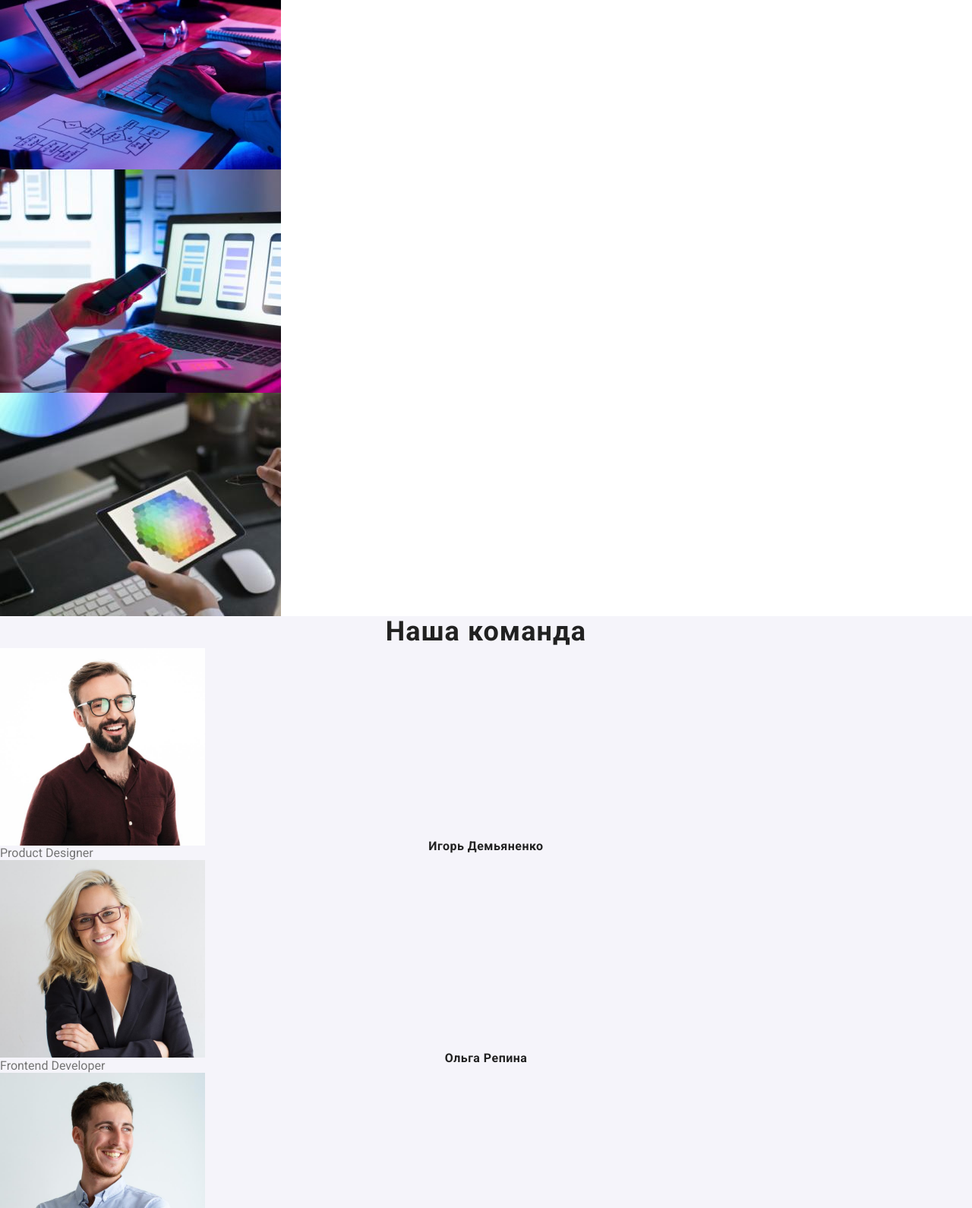
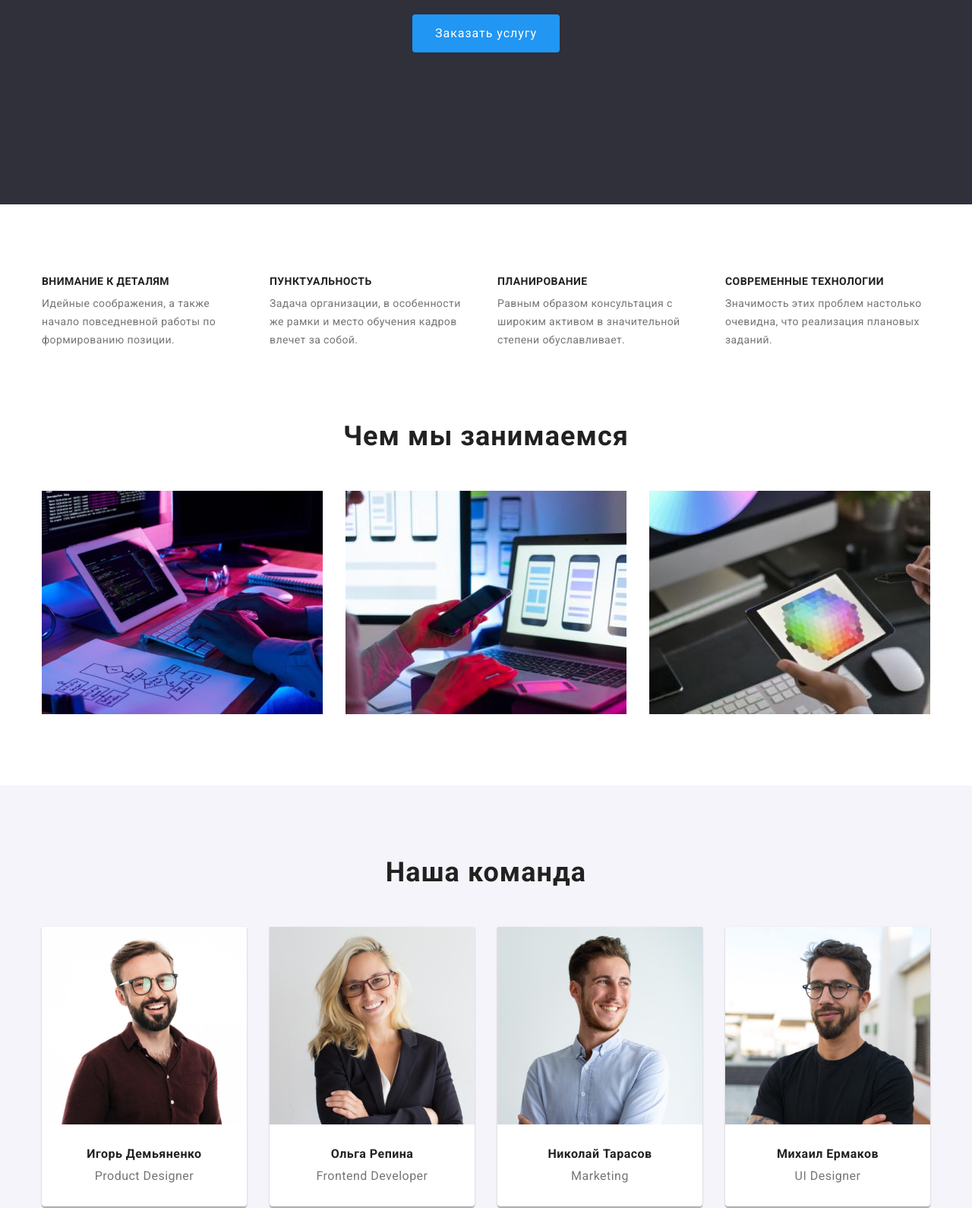
Before and after one commit to AlenkaNahorna/goit-markup-hw-03, a plain HTML site: page index.html in a window 1280 px wide. Shown: the part 463-2053 px from the top of the page at 76% size. Drawn offline with nearby package versions, Linux system fonts and the light colour scheme.

Commit message:
added flexbox to index.html

```diff
--- a/css/styles.css
+++ b/css/styles.css
@@ -65,31 +65,25 @@ body {
 
 .header {
   background-color: var(--background-main);
-  padding-top: 32px;
-  padding-bottom: 32px;
-  outline: 2px solid tomato;
+  padding-top: 25px;
+  padding-bottom: 25px;
+  border: 1px solid #ececec;
 }
 .header-container {
   display: flex;
   align-items: center;
 }
-.contacts {
-  display: flex;
-  align-items: center;
-}
-.nav-list {
-  display: flex;
-  align-items: center;
-}
+
 .logo {
+  margin-right: 93px;
+
   font-family: Raleway;
   font-weight: 700px;
   font-size: 26px;
   line-height: 1.19;
   letter-spacing: 0.03em;
+}
 
-  outline: 2px solid tomato;
-}
 .logo:hover,
 .logo:focus {
   color: var(--second-title-color);
@@ -101,14 +95,24 @@ body {
   color: var(--text-logo-primary);
 }
 
+.nav-list {
+  display: flex;
+  align-items: center;
+}
+
+.nav-item:not(:last-child) {
+  margin-right: 50px;
+}
+
 .nav-link {
+  display: block;
+  padding: 32px 0;
+
   font-weight: 500px;
   font-size: 14px;
   line-height: 1.14;
   letter-spacing: 0.02em;
   color: var(--main-title-color);
-
-  outline: 2px solid tomato;
 }
 
 .nav-link:hover,
@@ -119,23 +123,39 @@ body {
   color: var(--second-title-color);
 }
 
+.contacts {
+  display: flex;
+  align-items: center;
+  margin-left: auto;
+}
+.contact-item {
+  margin-right: 50px;
+}
 .contact {
+  display: block;
+  padding: 32px 0;
+
   font-weight: 500px;
   font-size: 14px;
   line-height: 1.14;
   letter-spacing: 0.02em;
   color: var(--first-text-color);
-  outline: 2px solid tomato;
 }
+
 .contact:hover,
 .contact:focus {
   color: var(--second-title-color);
 }
 /* -----------------------HERO------------------- */
 .hero {
+  padding: 200px 0;
   background-color: var(--background-hero);
+  text-align: center;
 }
 .primary-title {
+  margin: 0 auto 30px;
+  max-width: 696px;
+
   font-weight: 900px;
   font-size: 44px;
   line-height: 1.36;
@@ -145,6 +165,13 @@ body {
   color: var(--second-text-color);
 }
 .primary-btn {
+  display: inline-block;
+  min-width: 136px;
+  margin: 0 auto;
+  padding: 10px 30px;
+  border: 0;
+  border-radius: 4px;
+
   font-family: Roboto;
   font-weight: 700px;
   font-size: 16px;
@@ -160,9 +187,24 @@ body {
 /* ------------------FEATURES--------------------- */
 
 .features {
+  padding: 94px 0;
   background-color: var(--background-main);
 }
+.features-list {
+  display: flex;
+  align-items: center;
+}
+
+.feature-item {
+  flex-basis: calc(100% / 4);
+}
+
+.feature-item:not(:last-child) {
+  margin-right: 30px;
+}
 .features-title {
+  margin-bottom: 10px;
+
   font-weight: 700px;
   font-size: 14px;
   line-height: 1.14;
@@ -171,17 +213,29 @@ body {
   color: var(--main-title-color);
 }
 .features-text {
+  max-width: 270px;
+
   font-size: 14px;
   line-height: 1.71;
   letter-spacing: 0.03em;
 }
 
-/* ------------------------WORKS------------------ */
+/* --------------------WORKS----AND----TEAM---------- */
 .works {
+  padding-bottom: 94px;
+
   background-color: var(--background-main);
 }
 
+.team {
+  padding: 94px 0;
+
+  background-color: var(--background-section-three);
+}
+
 .section-title {
+  margin-bottom: 50px;
+
   font-weight: 700px;
   font-size: 36px;
   line-height: 1.16;
@@ -190,31 +244,59 @@ body {
   color: var(--main-title-color);
 }
 
-/* ---------------------TEAM------------------- */
+.works-list,
+.team-list {
+  display: flex;
+  align-items: center;
+}
+.work-item {
+  flex-basis: calc(100% / 3);
+}
+.work-item:not(:last-child) {
+  margin-right: 30px;
+}
+.team-item {
+  flex-basis: calc(100% / 4);
 
-.team {
-  background-color: var(--background-section-three);
+  background: var(--background-main);
+
+  box-shadow: 0px 1px 3px rgba(0, 0, 0, 0.12), 0px 1px 1px rgba(0, 0, 0, 0.14),
+    0px 2px 1px rgba(0, 0, 0, 0.2);
+  border-radius: 0px 0px 4px 4px;
+}
+
+.team-item:not(:last-child) {
+  margin-right: 30px;
+}
+
+.teammate-content {
+  padding: 30px 0;
 }
 
 .teammate-name {
+  margin-bottom: 10px;
+
   font-weight: 500px;
   font-size: 16px;
-  line-height: 1.18px;
+  line-height: 1.18;
   text-align: center;
   letter-spacing: 0.03em;
+
   color: var(--main-title-color);
 }
+
 .teammate-position {
   font-size: 16px;
-  line-height: 1.18px;
+  line-height: 1.18;
   text-align: center;
   letter-spacing: 0.03em;
 }
 
-/* ------------------FOOTER-------------- */
+/* ----------------------FOOTER---------------- */
 
 .footer {
   background-color: var(--background-hero);
+  padding: 60px 0;
 }
 
 .logo-secondary {
@@ -224,6 +306,9 @@ body {
   font-style: normal;
 }
 .map {
+  display: inline-block;
+  margin-top: 20px;
+
   font-family: Roboto;
   font-weight: normal;
   font-size: 14px;
@@ -232,6 +317,9 @@ body {
   color: var(--second-text-color);
 }
 .footer-contact {
+  display: inline-block;
+  margin-top: 9px;
+
   font-family: Roboto;
   font-weight: normal;
   font-size: 14px;
@@ -248,23 +336,29 @@ body {
 
 .portfolio {
   background-color: var(--background-main);
+  padding: 94px 0;
 }
 
 .secondary-btn {
+  padding: 6px 22px;
+
   font-family: inherit;
   font-weight: 500px;
   font-size: 16px;
   line-height: 1.62;
   text-align: center;
   letter-spacing: 0.03em;
+
   color: var(--main-title-color);
   background-color: var(--background-section-three);
+  border-radius: 4px;
 }
 .secondary-btn:hover,
 .secondary-btn:focus {
   color: var(--second-text-color);
   background-color: var(--second-title-color);
 }
+
 .portfolio-item-title {
   font-weight: 700px;
   font-size: 18px;
--- a/index.html
+++ b/index.html
@@ -4,7 +4,7 @@
     <meta charset="UTF-8" />
     <meta http-equiv="X-UA-Compatible" content="IE=edge" />
     <meta name="viewport" content="width=device-width, initial-scale=1.0" />
-    <title>Document</title>
+    <title lang="en">WebStudio</title>
     <link rel="preconnect" href="https://fonts.googleapis.com" />
     <link rel="preconnect" href="https://fonts.gstatic.com" crossorigin />
     <link
@@ -36,98 +36,113 @@
             </li>
           </ul>
         </nav>
-        <div class="header-contacts">
         <ul class="contacts list">
-            <li>
+          <li class="contact-item">
             <a class="contact link" href="mailto:info@devstudio.com">info@devstudio.com</a>
           </li>
           <li><a class="contact link" href="tel:+380961111111">+380961111111</a></li>
         </ul>
       </div>
-      </div>
     </header>
 
     <main>
       <section class="hero">
+        <div class="container">
           <h1 class="primary-title">Эффективные решения для вашего бизнеса</h1>
           <button class="primary-btn" type="button">Заказать услугу</button>
+        </div>
       </section>
 
       <section class="features">
+        <div class="container">
           <h2 class="visually-hidden">Особенности</h2>
           <ul class="features-list list">
-          <li>
+            <li class="feature-item">
               <h3 class="features-title">Внимание к деталям</h3>
               <p class="features-text">
                 Идейные соображения, а также начало повседневной работы по формированию позиции.
               </p>
             </li>
-          <li>
+            <li class="feature-item">
               <h3 class="features-title">Пунктуальность</h3>
               <p class="features-text">
                 Задача организации, в особенности же рамки и место обучения кадров влечет за собой.
               </p>
             </li>
-          <li>
+            <li class="feature-item">
               <h3 class="features-title">Планирование</h3>
               <p class="features-text">
                 Равным образом консультация с широким активом в значительной степени обуславливает.
               </p>
             </li>
-          <li>
+            <li class="feature-item">
               <h3 class="features-title">Современные технологии</h3>
               <p class="features-text">
                 Значимость этих проблем настолько очевидна, что реализация плановых заданий.
               </p>
             </li>
           </ul>
+        </div>
       </section>
 
       <section class="works">
+        <div class="container">
           <h2 class="section-title">Чем мы занимаемся</h2>
           <ul class="works-list list">
-          <li>
+            <li class="work-item">
               <img src="./images/box_1.jpg" alt="разметка" width="370" height="294" />
             </li>
-          <li>
+            <li class="work-item">
               <img src="./images/box_2.jpg" alt="оформление" width="370" height="294" />
             </li>
-          <li>
+            <li class="work-item">
               <img src="./images/box_3.jpg" alt="дизайн" width="370" height="294" />
             </li>
           </ul>
+        </div>
       </section>
 
       <section class="team">
+        <div class="container">
           <h2 class="section-title">Наша команда</h2>
-        <ul class="list">
-          <li>
+          <ul class="team-list list">
+            <li class="team-item">
               <img src="./images/igor.jpg" alt="Игорь Демьяненко" width="270" height="260" />
+              <div class="teammate-content">
                 <h3 class="teammate-name">Игорь Демьяненко</h3>
-            <p class="teamate-position" lang="en">Product Designer</p>
+                <p class="teammate-position" lang="en">Product Designer</p>
+              </div>
             </li>
 
-          <li>
+            <li class="team-item">
               <img src="./images/olga.jpg" alt="Ольга Репина" width="270" height="260" />
+              <div class="teammate-content">
                 <h3 class="teammate-name">Ольга Репина</h3>
-            <p class="teamate-position" lang="en">Frontend Developer</p>
+                <p class="teammate-position" lang="en">Frontend Developer</p>
+              </div>
             </li>
 
-          <li>
+            <li class="team-item">
               <img src="./images/nykolay.jpg" alt="Николай Тарасов" width="270" height="260" />
+              <div class="teammate-content">
                 <h3 class="teammate-name">Николай Тарасов</h3>
-            <p class="teamate-position" lang="en">Marketing</p>
+                <p class="teammate-position" lang="en">Marketing</p>
+              </div>
             </li>
 
-          <li>
+            <li class="team-item">
               <img src="./images/myhayl.jpg" alt="Михаил Ермаков" width="270" height="260" />
+              <div class="teammate-content">
                 <h3 class="teammate-name">Михаил Ермаков</h3>
-            <p class="teamate-position" lang="en">UI Designer</p>
+                <p class="teammate-position" lang="en">UI Designer</p>
+              </div>
             </li>
           </ul>
+        </div>
       </section>
     </main>
     <footer class="footer">
+      <div class="container">
         <a class="logo link" href="./" lang="en">
           <span class="logo-web">Web</span><span class="logo-secondary">Studio</span>
         </a>
@@ -146,6 +161,7 @@
             <li><a class="footer-contact link" href="tel:+380991111111">+38 099 111 11 11</a></li>
           </ul>
         </address>
+      </div>
     </footer>
   </body>
 </html>
```
Also changed, not shown: portfolio.html (+10 -5 lines). Lines whose indentation alone changed are shown as unchanged.
